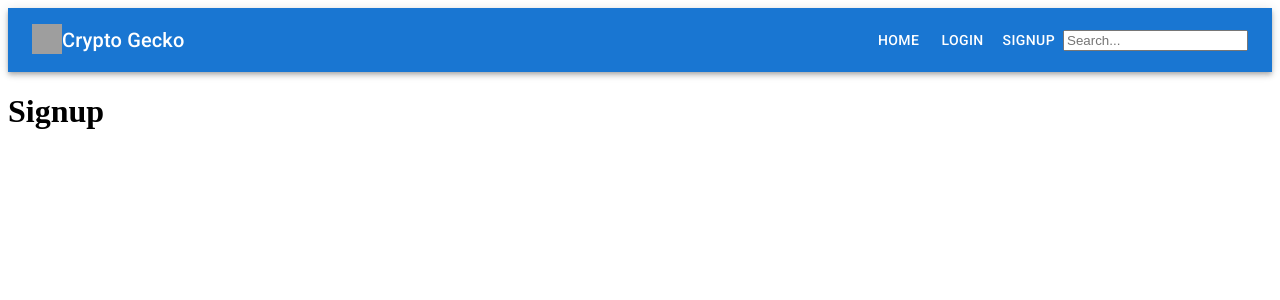
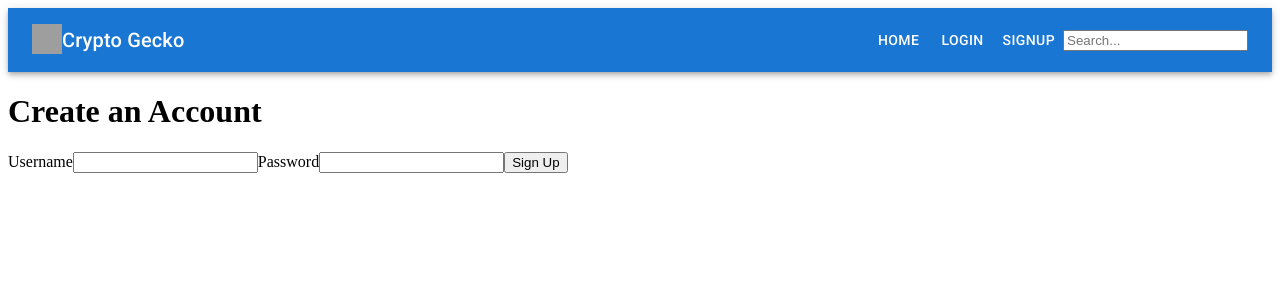
Before and after one commit to mikestah808/crypto-tracker, a React (Create React App) app: page /signup in a window 1280 px wide. Shown: the top 300 px of the page. Built offline with nearby package versions, Linux system fonts and the light colour scheme; grey boxes are pictures that could not be loaded.

Commit message:
added state to Signup.jsx for controlled form, created handleSubmit function, addded value properties to input tags and onChange event handler

```diff
--- a/src/components/HomePage.jsx
+++ b/src/components/HomePage.jsx
@@ -31,8 +31,12 @@ function HomePage({ search }) {
   return (
     <div>
     <CryptoList cryptos={filterCrypto}/>
+
     </div>
   )
 }
 
 export default HomePage;
+
+//create comment section in HomePage.jsx
+//create
--- a/src/components/authentication/Signup.jsx
+++ b/src/components/authentication/Signup.jsx
@@ -1,8 +1,45 @@
-import React from 'react'
+import React, { useState } from 'react'
 
 function Signup() {
+  const [username, setUsername] = useState("");
+  const [password, setPassword] = useState("");
+
+
+
+  function handleSubmit(event) {
+    event.preventDefault();
+    const formData = {
+      username,
+      password
+    }
+    console.log(formData);
+  }
+
+
+
+
+
+
   return (
-    <h1>Signup</h1>
+    <form onSubmit={handleSubmit}>
+      <h1>Create an Account</h1>
+      <label htmlFor="username">Username</label>
+      <input
+        type="text"
+        id="username"
+        value={username}
+        onChange={(e) => setUsername(e.target.value)}
+      />
+
+      <label htmlFor="password">Password</label>
+      <input
+        type="password"
+        id="password"
+        value={password}
+        onChange={(e) => setPassword(e.target.value)}
+      />
+        <input type="submit" value="Sign Up" />
+    </form>
 )
 }
 
```
Also changed, not shown: 1 other file (tests, documents, lock files or other folders).
